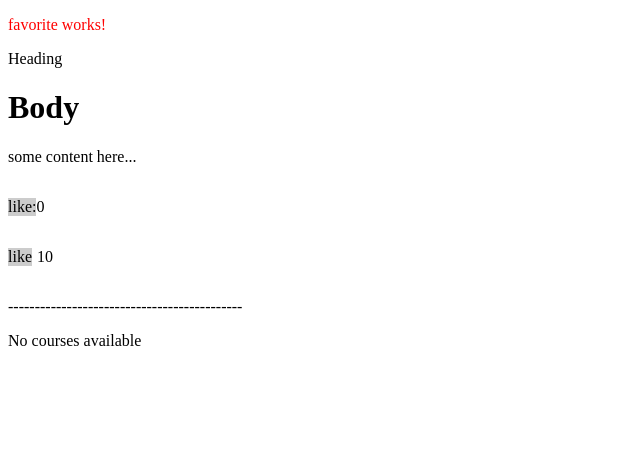
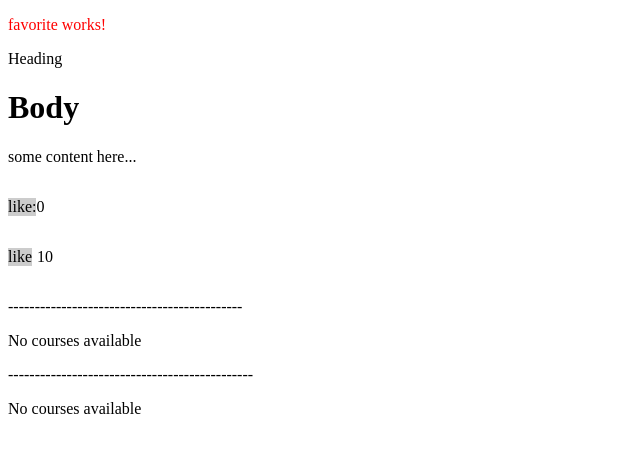
Before and after one commit to omarkarake/angular-mosh, an Angular app: page / in a window 1280 px wide. Shown: the top 452 px of the page, without its empty margins (0-640 px from the left). Built offline with nearby package versions, Linux system fonts and the light colour scheme.

Commit message:
other way of rendering the html by condition using -----hidden---- , and note that it is still in the dom even if it's hidden

```diff
--- a/src/app/app.component.html
+++ b/src/app/app.component.html
@@ -23,6 +23,11 @@
 <ng-template #isCourses>Courses available</ng-template>
 <ng-template #noCourses>No courses available</ng-template>
 
+<p>----------------------------------------------</p>
+
+<div [hidden]="courses.length === 0">Courses available</div>
+<div [hidden]="courses.length > 0">No courses available</div>
+
 <!-- <app-course />
 <h1>{{ authors.length }} Authors</h1>
 <ul>
```
